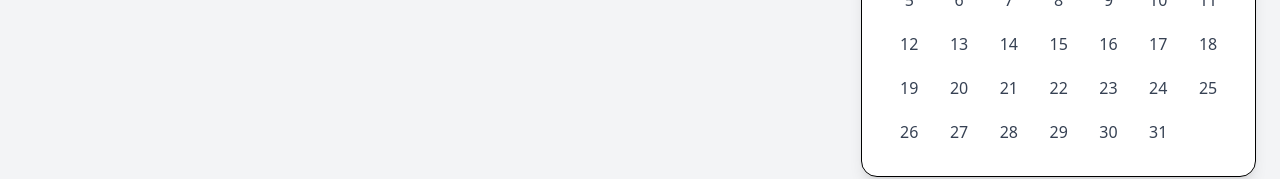
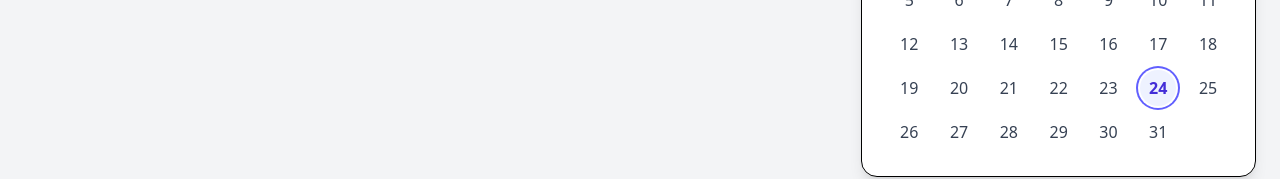
Before and after one commit to DwarakanathAkkala/MindTrack, a React (Vite) app: page /dashboard in a window 1280 px wide. Shown: the part 495-674 px from the top of the page. Built offline with nearby package versions, Linux system fonts and the light colour scheme; no server answers; the database is empty; sample sign-in values are in the browser's storage.

Commit message:
Habits Completion daily log status

```diff
--- a/src/features/habits/logsSlice.ts
+++ b/src/features/habits/logsSlice.ts
@@ -1,4 +1,4 @@
-import { createSlice, } from '@reduxjs/toolkit';
+import { createSlice } from '@reduxjs/toolkit';
 import type { PayloadAction } from '@reduxjs/toolkit';
 
 interface LogsState {
--- a/src/index.css
+++ b/src/index.css
@@ -182,6 +182,13 @@ body {
   @apply bg-green-500 text-white font-bold;
 }
 
+.is-today {
+  /* Base Style: Light Indigo background for visibility */
+  @apply bg-indigo-50 text-indigo-700 font-semibold;
+  /* Outer Ring: The strong, prominent outline */
+  @apply ring-2 ring-offset-2 ring-indigo-500;
+}
+
 .streak-connect-left::before,
 .streak-connect-right::after {
   content: '';
--- a/src/pages/DashboardPage.tsx
+++ b/src/pages/DashboardPage.tsx
@@ -1,6 +1,6 @@
 import { useEffect, useState, useMemo } from 'react';
 import { useSelector, useDispatch } from 'react-redux';
-import { FiChevronLeft, FiChevronRight, FiMoreVertical, FiEdit, FiTrash2, FiZap, FiBookOpen, FiCoffee, FiDroplet, FiMoon, FiSun } from 'react-icons/fi';
+import { FiMoreVertical, FiEdit, FiTrash2, FiZap, FiBookOpen, FiCoffee, FiDroplet, FiMoon, FiSun, FiChevronLeft, FiChevronRight } from 'react-icons/fi';
 import type { RootState, AppDispatch } from '../store/store';
 import type { DialogOptions } from '../components/ui/useConfirmationDialog';
 import { useCalendar } from '../hooks/useCalendar';
@@ -27,11 +27,14 @@ export function DashboardPage({ setModalState, confirm }: DashboardPageProps) {
 
     const today = new Date().toISOString().split('T')[0];
 
+    const [updatingHabits, setUpdatingHabits] = useState<Set<string>>(new Set());
+
     useEffect(() => {
         if (user) {
             dispatch(setHabitsStatus('loading'));
             const habitsUnsubscribe = getHabits(user.uid, (habits) => { dispatch(setHabits(habits)); });
             const logsUnsubscribe = listenToHabitLogs(user.uid, (logs) => { dispatch(setLogs(logs)); });
+
             return () => {
                 habitsUnsubscribe();
                 logsUnsubscribe();
@@ -39,11 +42,26 @@ export function DashboardPage({ setModalState, confirm }: DashboardPageProps) {
         }
     }, [user, dispatch]);
 
-    const handleToggleCompletion = (habitId: string) => {
-        if (!user) return;
+    const handleToggleCompletion = async (habitId: string) => {
+        if (!user || updatingHabits.has(habitId)) return;
+
+        setUpdatingHabits(prev => new Set(prev).add(habitId));
+
         const todaysLog = logs?.[habitId]?.[today];
         const currentStatus = todaysLog?.completed || false;
-        logHabitCompletion(user.uid, habitId, today, !currentStatus);
+        const newStatus = !currentStatus;
+
+        try {
+            await logHabitCompletion(user.uid, habitId, today, newStatus);
+        } catch (error) {
+            console.error("Failed to save habit completion:", error);
+        } finally {
+            setUpdatingHabits(prev => {
+                const next = new Set(prev);
+                next.delete(habitId);
+                return next;
+            });
+        }
     };
 
     return (
@@ -57,11 +75,13 @@ export function DashboardPage({ setModalState, confirm }: DashboardPageProps) {
                     )}
                     {habitsStatus === 'succeeded' && habits.map(habit => {
                         const isCompletedToday = logs?.[habit.id]?.[today]?.completed || false;
+                        const isUpdating = updatingHabits.has(habit.id);
                         return (
                             <HabitItem
                                 key={habit.id}
                                 habit={habit}
                                 isCompleted={isCompletedToday}
+                                isUpdating={isUpdating}
                                 onToggleComplete={() => handleToggleCompletion(habit.id)}
                                 onEdit={() => setModalState({ isOpen: true, habitToEdit: habit })}
                                 onDelete={confirm}
@@ -82,19 +102,20 @@ export function DashboardSidebar() {
     const logs = useSelector((state: RootState) => state.logs.logs);
 
     const currentStreak = useMemo(() => {
-        if (!logs || habits.length === 0) return 0;
+        if (!logs || !habits || habits.length === 0) return 0;
         let streak = 0;
         const today = new Date();
         for (let i = 0; i < 365; i++) {
             const dateToCheck = new Date(today);
             dateToCheck.setDate(today.getDate() - i);
             const dateStr = dateToCheck.toISOString().split('T')[0];
-            const allHabitsForDay = habits.filter(h => new Date(h.startDate) <= dateToCheck && (!h.endDate || new Date(h.endDate) >= dateToCheck));
-            if (allHabitsForDay.length === 0) {
+            const habitsForDay = habits.filter(h => h.startDate <= dateStr && (!h.endDate || h.endDate >= dateStr));
+            if (habitsForDay.length === 0) {
                 if (i === 0) return 0;
                 break;
             }
-            if (allHabitsForDay.reduce((count, h) => (logs[h.id]?.[dateStr]?.completed ? count + 1 : count), 0) === allHabitsForDay.length) {
+            const completedCount = habitsForDay.reduce((count, habit) => (logs[habit.id]?.[dateStr]?.completed ? count + 1 : count), 0);
+            if (completedCount === habitsForDay.length) {
                 streak++;
             } else {
                 if (i === 0) return 0;
@@ -115,9 +136,10 @@ export function DashboardSidebar() {
 }
 
 // --- Child Components ---
-function HabitItem({ habit, isCompleted, onToggleComplete, onEdit, onDelete }: {
+function HabitItem({ habit, isCompleted, isUpdating, onToggleComplete, onEdit, onDelete }: {
     habit: any;
     isCompleted: boolean;
+    isUpdating: boolean;
     onToggleComplete: () => void;
     onEdit: () => void;
     onDelete: (options: DialogOptions) => Promise<boolean>;
@@ -125,6 +147,7 @@ function HabitItem({ habit, isCompleted, onToggleComplete, onEdit, onDelete }: {
     const user = useSelector((state: RootState) => state.auth.user);
     const IconComponent = iconMap[habit.icon as keyof typeof iconMap];
     const [isMenuOpen, setIsMenuOpen] = useState(false);
+
     const handleDelete = async () => {
         if (!user) return;
         setIsMenuOpen(false);
@@ -138,12 +161,14 @@ function HabitItem({ habit, isCompleted, onToggleComplete, onEdit, onDelete }: {
             deleteHabit(user.uid, habit.id);
         }
     };
+
     const handleEdit = () => {
         onEdit();
         setIsMenuOpen(false);
     };
+
     return (
-        <div className={`habit-item ${isCompleted ? 'habit-item-completed' : ''}`}>
+        <div className={`habit-item ${isCompleted ? 'habit-item-completed' : ''} ${isUpdating ? 'opacity-50 cursor-wait' : ''}`}>
             <div className={`habit-icon-container color-${habit.color}`}>
                 {IconComponent && <IconComponent className="text-white" size={24} />}
             </div>
@@ -152,15 +177,10 @@ function HabitItem({ habit, isCompleted, onToggleComplete, onEdit, onDelete }: {
                 <p className="habit-goal">{habit.goal?.target} {habit.goal?.unit}</p>
             </div>
             <div className="relative">
-                <button className="options-menu-button" onClick={() => setIsMenuOpen(prev => !prev)}>
+                <button className="options-menu-button" onClick={() => setIsMenuOpen(prev => !prev)} disabled={isUpdating}>
                     <FiMoreVertical size={20} />
                 </button>
-                {isMenuOpen && (
-                    <div className="options-menu fade-in-up">
-                        <button onClick={handleEdit} className="options-menu-item"><FiEdit size={16} className="mr-2" />Edit</button>
-                        <button onClick={handleDelete} className="options-menu-item text-red-500"><FiTrash2 size={16} className="mr-2" />Delete</button>
-                    </div>
-                )}
+                {isMenuOpen && (<div className="options-menu fade-in-up"> <button onClick={handleEdit} className="options-menu-item"><FiEdit size={16} className="mr-2" />Edit</button> <button onClick={handleDelete} className="options-menu-item text-red-500"><FiTrash2 size={16} className="mr-2" />Delete</button> </div>)}
             </div>
             <div onClick={onToggleComplete} className={`habit-checkbox ml-4 ${isCompleted ? `color-${habit.color}` : 'border-gray-300'}`}></div>
         </div>
@@ -181,37 +201,48 @@ function Calendar({ streak }: { streak: number }) {
 
     const dailyStatuses = useMemo(() => {
         const statuses: { [key: number]: 'none' | 'partial' | 'complete' } = {};
-        if (!habits || habits.length === 0) return statuses;
+        if (!habits) return statuses;
+
         for (const day of calendarDays) {
             if (!day) continue;
+
             const dateStr = `${currentYear}-${String(currentMonth + 1).padStart(2, '0')}-${String(day).padStart(2, '0')}`;
-            const dateToCheck = new Date(dateStr);
-            const habitsForDay = habits.filter(h => new Date(h.startDate) <= dateToCheck && (!h.endDate || new Date(h.endDate) >= dateToCheck));
+
+            const habitsForDay = habits.filter(h => h.startDate <= dateStr && (!h.endDate || h.endDate >= dateStr));
+
             if (habitsForDay.length === 0) {
                 statuses[day] = 'none';
                 continue;
             }
+
             const completedCount = habitsForDay.reduce((count, habit) => (logs?.[habit.id]?.[dateStr]?.completed ? count + 1 : count), 0);
-            if (completedCount === 0) statuses[day] = 'none';
-            else if (completedCount < habitsForDay.length) statuses[day] = 'partial';
-            else statuses[day] = 'complete';
+
+            // --- THE DEFINITIVE LOGIC BLOCK ---
+            if (completedCount === habitsForDay.length) {
+                statuses[day] = 'complete';
+            } else if (completedCount > 0) {
+                statuses[day] = 'partial';
+            } else {
+                // This is the 'exists but not done' state
+                statuses[day] = 'none';
+            }
         }
         return statuses;
     }, [habits, logs, calendarDays, currentMonth, currentYear]);
 
     const daysOfWeek = ['S', 'M', 'T', 'W', 'T', 'F', 'S'];
 
+    const todayObj = new Date();
+    const todayDay = todayObj.getDate();
+    const todayMonth = todayObj.getMonth();
+    const todayYear = todayObj.getFullYear();
+
     return (
         <div>
             <div className="flex justify-between items-start mb-4">
                 <h2 className="widget-title">{`${monthName} ${currentYear}`}</h2>
                 <div className="flex items-center gap-4">
-                    {streak > 0 && (
-                        <div className="streak-counter">
-                            <span className="streak-fire-emoji">🔥</span>
-                            <span>{streak} Day{streak > 1 ? 's' : ''}</span>
-                        </div>
-                    )}
+                    {streak > 0 && (<div className="streak-counter"><span className="streak-fire-emoji">🔥</span><span>{streak} Day{streak > 1 ? 's' : ''}</span></div>)}
                     <div className="flex items-center">
                         <button onClick={goToPreviousMonth} className="p-1 rounded-full hover:bg-gray-100"><FiChevronLeft size={20} /></button>
                         <button onClick={goToNextMonth} className="p-1 rounded-full hover:bg-gray-100"><FiChevronRight size={20} /></button>
@@ -223,17 +254,25 @@ function Calendar({ streak }: { streak: number }) {
                 {daysOfWeek.map((day, index) => <div key={`${day}-${index}`} className="calendar-day-header">{day}</div>)}
                 {calendarDays.map((day, index) => {
                     if (!day) return <div key={`empty-${index}`}></div>;
+
                     const status = dailyStatuses[day] || 'none';
+                    const isToday = day === todayDay && currentMonth === todayMonth && currentYear === todayYear;
+
+                    // FIX 1: Apply 'is-today' ONLY if it's today AND no completion status has been achieved.
+                    const todayClass = isToday && status === 'none' ? 'is-today' : '';
+
                     const prevDayStatus = dailyStatuses[day - 1];
                     const nextDayStatus = dailyStatuses[day + 1];
                     const connectLeft = status === 'complete' && prevDayStatus === 'complete';
                     const connectRight = status === 'complete' && nextDayStatus === 'complete';
+
                     let streakClasses = '';
                     if (connectLeft) streakClasses += ' streak-connect-left';
                     if (connectRight) streakClasses += ' streak-connect-right';
+
                     return (
                         <div key={day} className={`calendar-day-container ${streakClasses}`}>
-                            <div className={`calendar-day-circle status-${status}`}>{day}</div>
+                            <div className={`calendar-day-circle status-${status} ${todayClass}`}>{day}</div>
                         </div>
                     );
                 })}
--- a/src/pages/SharePage.tsx
+++ b/src/pages/SharePage.tsx
@@ -19,9 +19,9 @@ export function SharePage() {
     useEffect(() => {
         if (!userId) return;
 
-        const fetchAllData = async () => {
-            const profile = await getUserProfile(userId);
+        getUserProfile(userId).then(profile => {
             setUserProfile(profile);
+        });
 
         const habitsUnsubscribe = getHabits(userId, (fetchedHabits) => {
             setHabits(fetchedHabits);
@@ -35,20 +35,17 @@ export function SharePage() {
             habitsUnsubscribe();
             logsUnsubscribe();
         };
-        };
-
-        fetchAllData();
     }, [userId]);
 
     const currentStreak = useMemo(() => {
-        if (!logs || habits.length === 0) return 0;
+        if (!logs || !habits || habits.length === 0) return 0;
         let streak = 0;
         const today = new Date();
         for (let i = 0; i < 365; i++) {
             const dateToCheck = new Date(today);
             dateToCheck.setDate(today.getDate() - i);
             const dateStr = dateToCheck.toISOString().split('T')[0];
-            const allHabitsForDay = habits.filter(h => new Date(h.startDate) <= dateToCheck && (!h.endDate || new Date(h.endDate) >= dateToCheck));
+            const allHabitsForDay = habits.filter(h => h.startDate <= dateStr && (!h.endDate || h.endDate >= dateStr));
             if (allHabitsForDay.length === 0) {
                 if (i === 0) return 0;
                 break;
@@ -77,7 +74,7 @@ export function SharePage() {
                     className={styles.avatar}
                 />
                 <h1 className={styles.userName}>{userProfile.name}</h1>
-                <p className={styles.shareMessage}>Check my progress on Better You!</p>
+                <p className={styles.shareMessage}>is sharing their progress on MindTrack!</p>
 
                 <div className={styles.streakDisplay}>
                     <div className={styles.streakNumber}>{currentStreak}</div>
@@ -85,13 +82,11 @@ export function SharePage() {
                 </div>
 
                 <div className="mt-8">
-                    {/* We must pass the userId to Achievements on this page */}
                     {userId && <Achievements streak={currentStreak} userId={userId} />}
                 </div>
 
-                {/* Convert to Action Link */}
                 <Link to="/" className={styles.ctaLink}>
-                    Unleash the Better in You through Better You!
+                    You too can achieve this. Let's go!
                 </Link>
             </div>
         </div>
```
Also changed, not shown: src/features/habits/services.ts (+25 -46 lines). Lines whose indentation alone changed are shown as unchanged.
